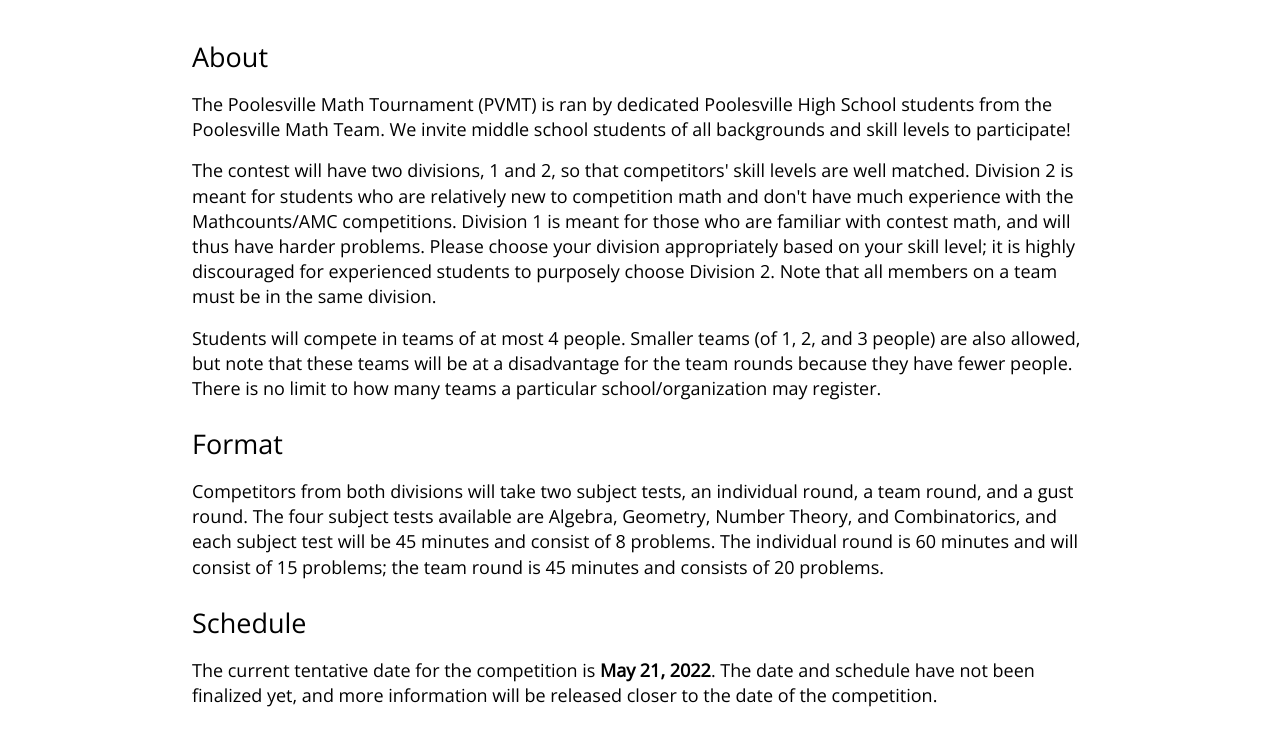
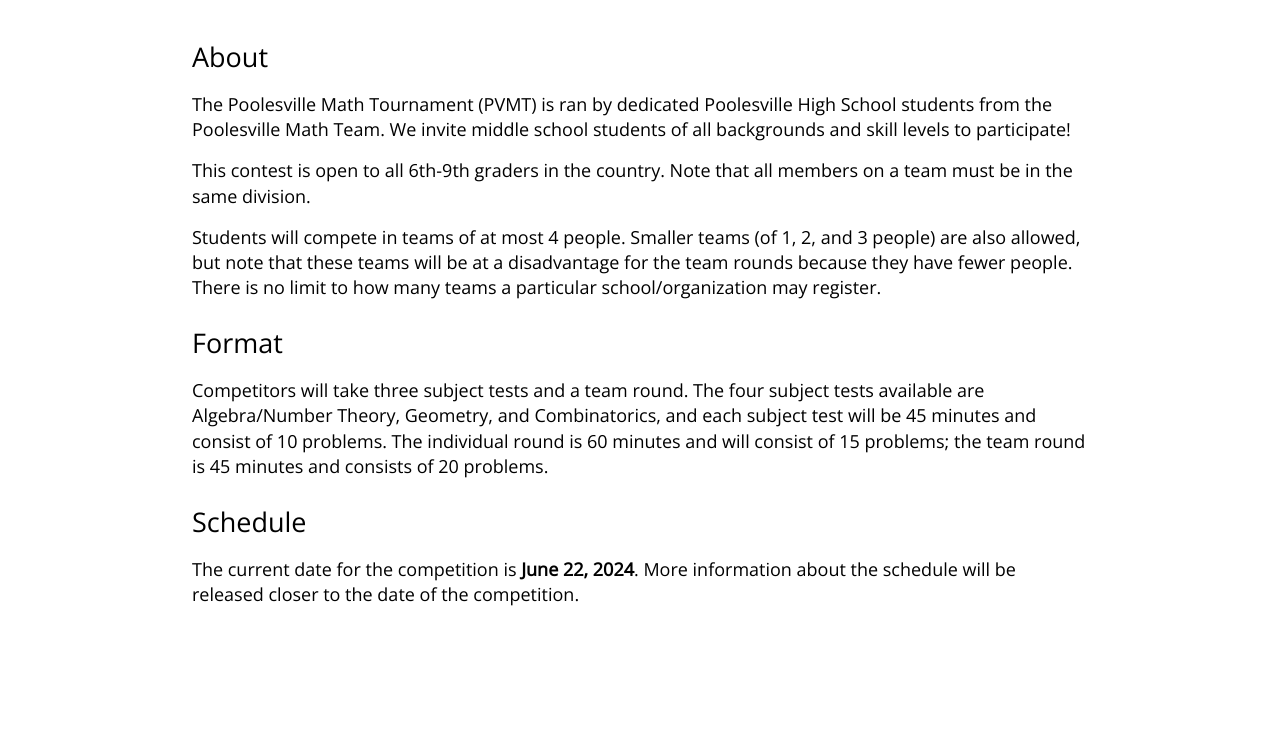
Before and after one commit to Stormersyle/PVMT, a website: page about.html in a window 1280 px wide. Shown: the part 82-814 px from the top of the page. Drawn offline with nearby package versions, Linux system fonts and the light colour scheme.

Commit message:
text_update

```diff
--- a/about.html
+++ b/about.html
@@ -52,14 +52,7 @@
         </p>
         <div class="linebreak-2"></div>
         <p>
-          The contest will have two divisions, 1 and 2, so that competitors'
-          skill levels are well matched. Division 2 is meant for students who
-          are relatively new to competition math and don't have much experience
-          with the Mathcounts/AMC competitions. Division 1 is meant for those
-          who are familiar with contest math, and will thus have harder
-          problems. Please choose your division appropriately based on your
-          skill level; it is highly discouraged for experienced students to
-          purposely choose Division 2. Note that all members on a team must be
+          This contest is open to all 6th-9th graders in the country. Note that all members on a team must be
           in the same division.
         </p>
         <div class="linebreak-2"></div>
@@ -76,11 +69,10 @@
         <p class="u-ll">Format</p>
         <div class="linebreak-2"></div>
         <p>
-          Competitors from both divisions will take two subject tests, an
-          individual round, a team round, and a gust round. The four subject
-          tests available are Algebra, Geometry, Number Theory, and
+          Competitors will take three subject tests and a team round. The four
+          subject tests available are Algebra/Number Theory, Geometry, and
           Combinatorics, and each subject test will be 45 minutes and consist of
-          8 problems. The individual round is 60 minutes and will consist of 15
+          10 problems. The individual round is 60 minutes and will consist of 15
           problems; the team round is 45 minutes and consists of 20 problems.
         </p>
       </section>
@@ -89,9 +81,9 @@
         <p class="u-ll">Schedule</p>
         <div class="linebreak-2"></div>
         <p>
-          The current tentative date for the competition is <b>May 21, 2022</b>.
-          The date and schedule have not been finalized yet, and more
-          information will be released closer to the date of the competition.
+          The current date for the competition is <b>June 22, 2024</b>.
+          More information about the schedule will be released closer
+          to the date of the competition.
         </p>
       </section>
       <br />
```
Also changed, not shown: index.html (+1 -1 lines), register.html (+1 -1 lines), sponsors.html (+7 -6 lines).
